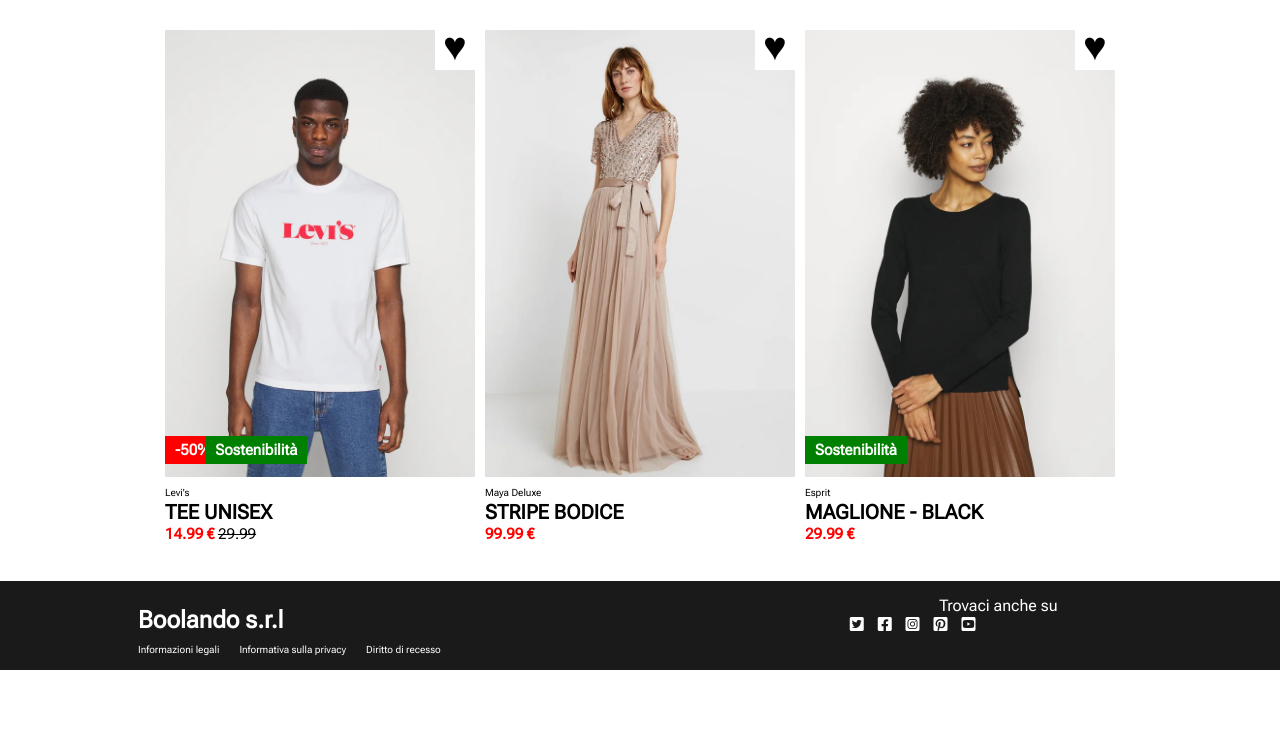
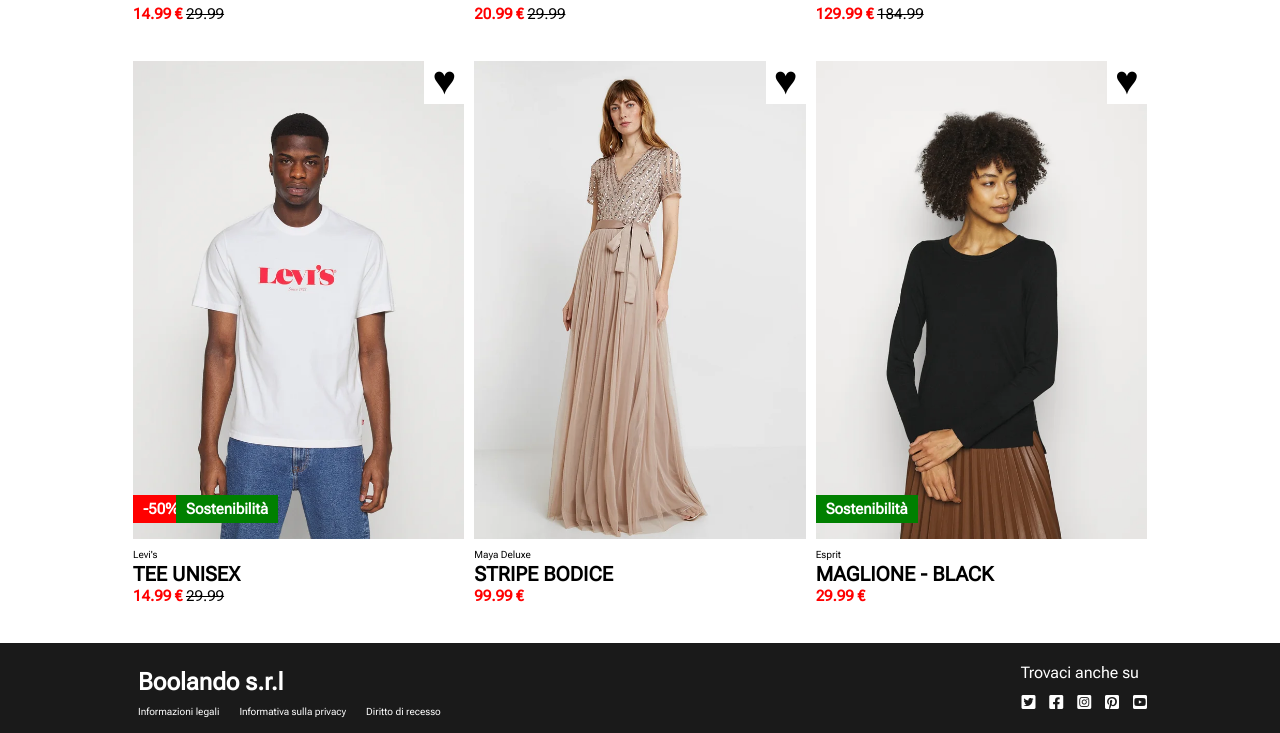
Before and after one commit to stecala/html-css-boolando, a plain HTML site: page index.html in a window 1280 px wide. Shown: the part 647-1380 px from the top of the page. Before the commit the page ends 1317 px from the top, so only its background shows below. Drawn offline with Linux system fonts and the light colour scheme.

Commit message:
fine esercizio con correzione al layout

```diff
--- a/css/style.css
+++ b/css/style.css
@@ -29,6 +29,7 @@ body{
     display: flex;
     width: 80%;
     margin: 0 auto;
+    justify-content: space-between;
 }
 
 .sex-selector ul,
@@ -55,15 +56,15 @@ body{
     width: 20%;
     display: flex;
     align-items: center;
-    justify-content: center;
 }
 
 .logo{
     width: 60%;
     display: flex;
     align-items: center;
+    justify-content: flex;
+    padding: 0 10px;
     justify-content: center;
-    padding: 0 10px;
 }
 
 .logo img{
@@ -87,7 +88,7 @@ body{
 /* main */
 
 .container{
-    width: 75%;
+    width: 80%;
     display: flex;
     flex-wrap: wrap;
     padding: 25px 0;
@@ -195,10 +196,11 @@ footer{
     display: flex;
     width: 80%;
     margin: 0 auto;
+    justify-content: space-between;
 }
 
 .info{
-    width: 70%;
+    width: 85%;
 }
 
 .info h2{
@@ -210,13 +212,21 @@ footer{
 }
 
 .social{
-    width: 30%;
+    width: 15%;
+    display: flex;
+    flex-direction: column;
+    line-height: 30px;
 }
 
 .icon-social{
     padding: 5px;
 }
 
-.foot-title, .icon-social{
-    text-align: center;
+.foot-title{
+    text-align: right;
+    padding: 0 13px;
 }
+
+.cont-ico-social{
+    text-align: right;
+}
```
